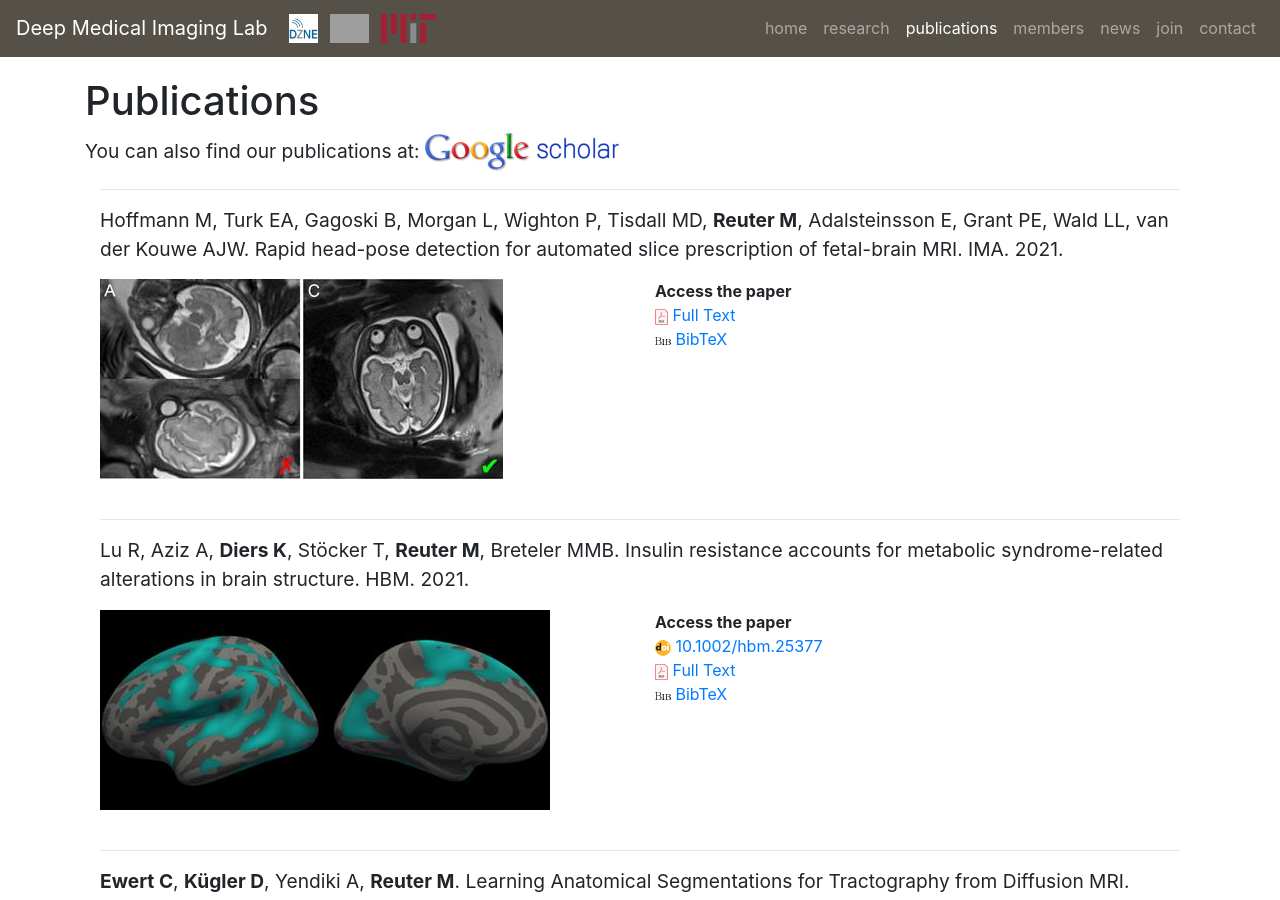
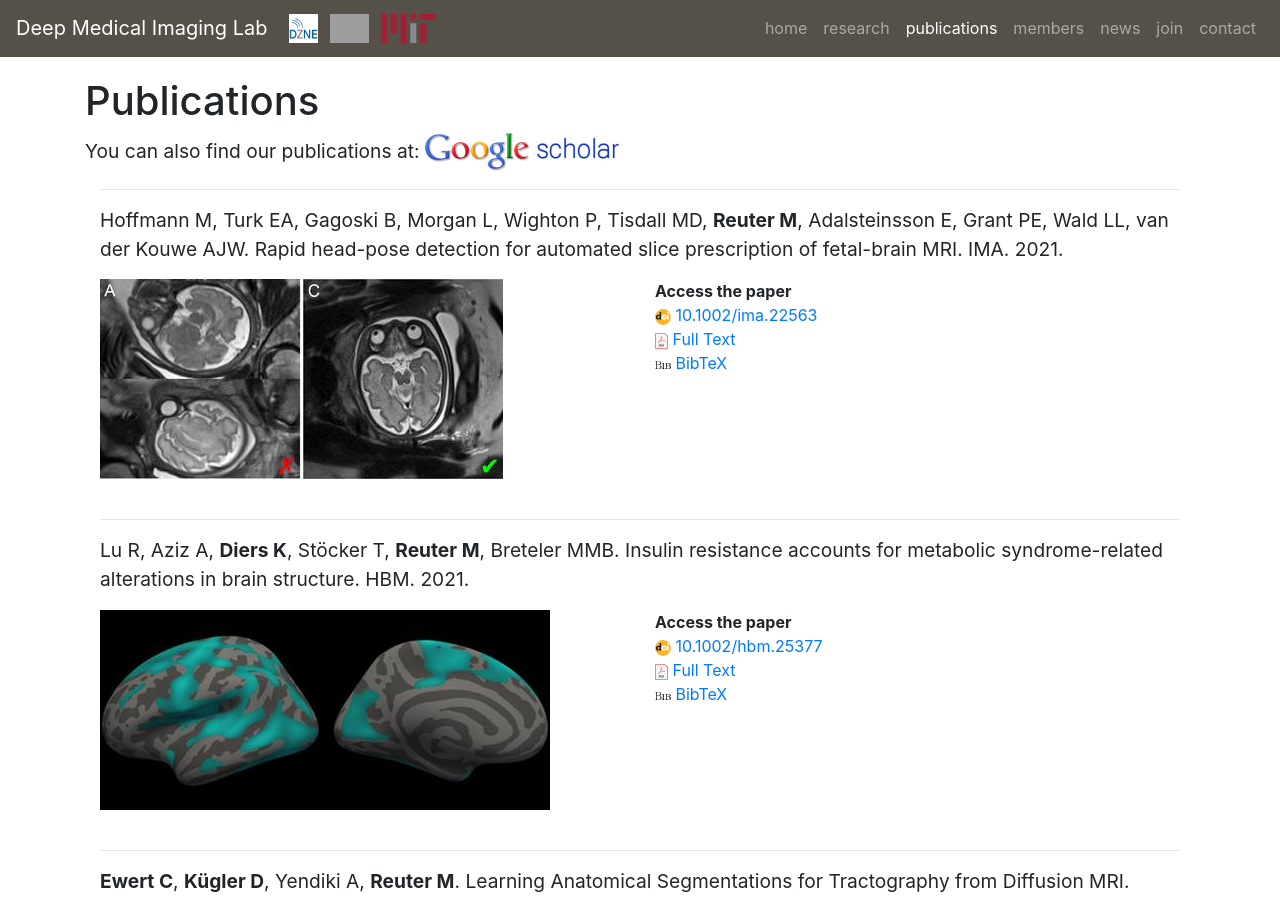
Before and after one commit to Deep-MI/Deep-MI.github.io, a Jekyll site: the page built from publications/index.html, in a window 1280 px wide and 900 px high. Built offline with Jekyll 4.4.1, drawn with Linux system fonts in a browser that asks for light colours; nearby versions of some CDN libraries; comment, search, counter and statistics services are not loaded; grey boxes are pictures that could not be loaded.

Commit message:
added doi for malte's paper

```diff
--- a/_data/publications.yml
+++ b/_data/publications.yml
@@ -37,7 +37,7 @@
   type: 'journal'
   year: 2021
   image: '/static/pub/hoffmann_2021.jpg'
-  # doi:
+  doi: 10.1002/ima.22563
   # pdf: '/static/pub/hoffmann_2021.pdf'
   bibtex: '/static/pub/hoffmann_2021.bib'
 
```
